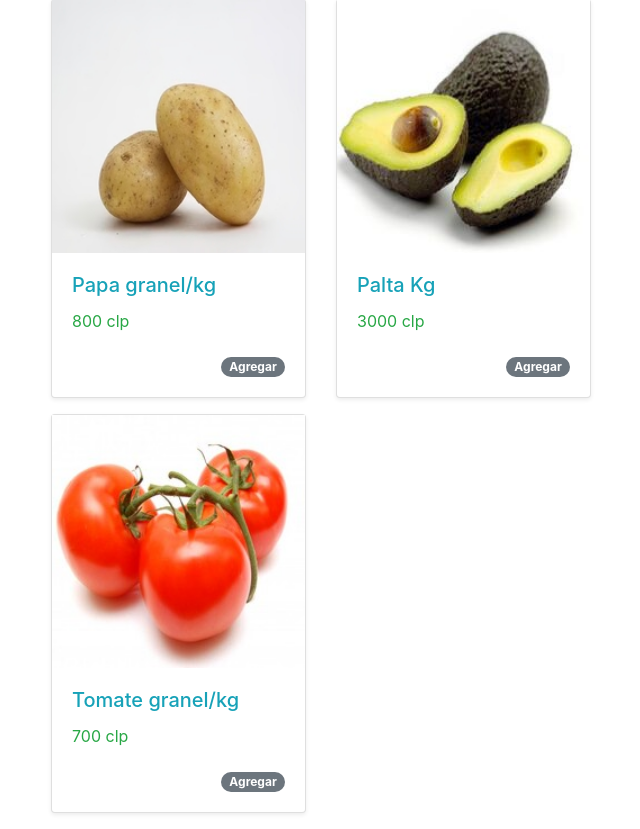
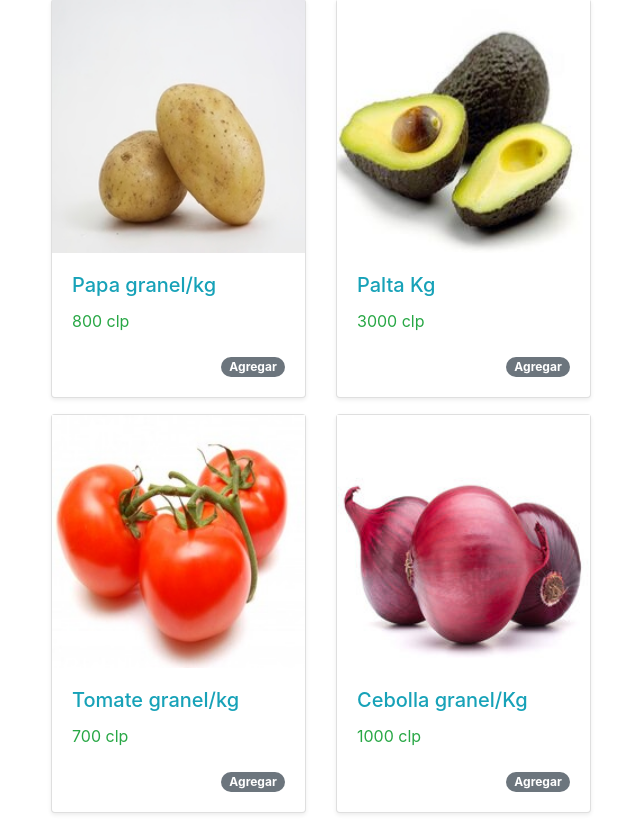
Before and after one commit to ismaelparra123/AgricolasAPP, a Django app: page /carrito in a window 1280 px wide. Shown: the part 154-983 px from the top of the page, without its empty margins (34-674 px from the left). Run offline with Django 3.2, Linux system fonts and the light colour scheme.

Commit message:
correcciones carrito

```diff
--- a/core/templates/core/carrito.html
+++ b/core/templates/core/carrito.html
@@ -119,6 +119,7 @@
                             </div>
                         </div>
                     </div>
+
                     <div class="row">
                         <div class="col-sm-6 col-md-6 col-lg-6 col-xs-6">
                             <div class="shadow-sm card mb-3 product">
@@ -132,7 +133,21 @@
                                 </div>
                             </div>
                         </div>
+                        <div class="col-sm-6 col-md-6 col-lg-6 col-xs-6">
+                            <div class="shadow-sm card mb-3 product">
+                                <img class="product-img" src="/static/core/img/cebolla.jpg" alt="prd2"
+                                    onmouseover="animateImg(this)" onmouseout="normalImg(this)" />
+                                <div class="card-body">
+                                    <h5 class="card-title text-info product-name">Cebolla granel/Kg</h5>
+                                    <p class="card-text text-success product-price">1000 clp</p>
+                                    <button class="btn badge badge-pill badge-secondary mt-2 float-right" type="button"
+                                        data-action="add-to-cart">Agregar</button>
+                                </div>
+                            </div>
+                        </div>
                     </div>
+
+
                 </div>
                 <div class="col-sm-12 col-md-12 col-lg-6 col-xs-12">
                     <h4 class="badge-pill badge-light mt-3 mb-3 p-2 text-center">Carrito</h4>
--- a/core/templates/core/detalle_productores.html
+++ b/core/templates/core/detalle_productores.html
@@ -148,6 +148,12 @@
         <li>Producto 1: [Fruto de temporada]</li>
         <li>Producto 2: [Tubérculo]</li>
         <li>Producto 3: [Hoja]</li>
+
+          <a href="{% url 'carrito'%}">
+            <button type="submit" class="btn btn-sm btn-outline-secondary">Comprar</button>
+          </a>
+
+
         <!-- Agrega más productos si es necesario -->
       </ul>
   </div>
```
Also changed, not shown: core/templates/core/productores.html (+5 -5 lines).
